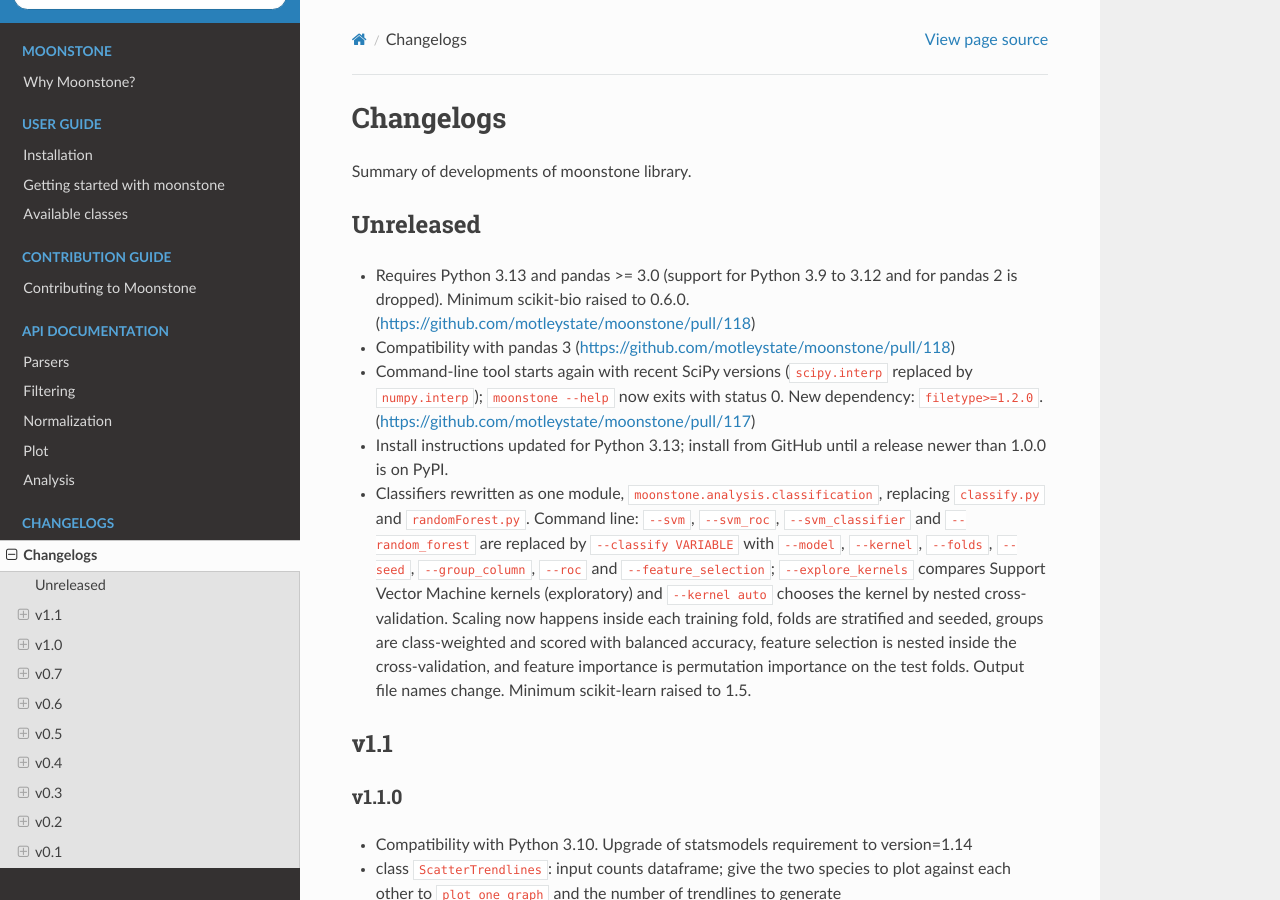
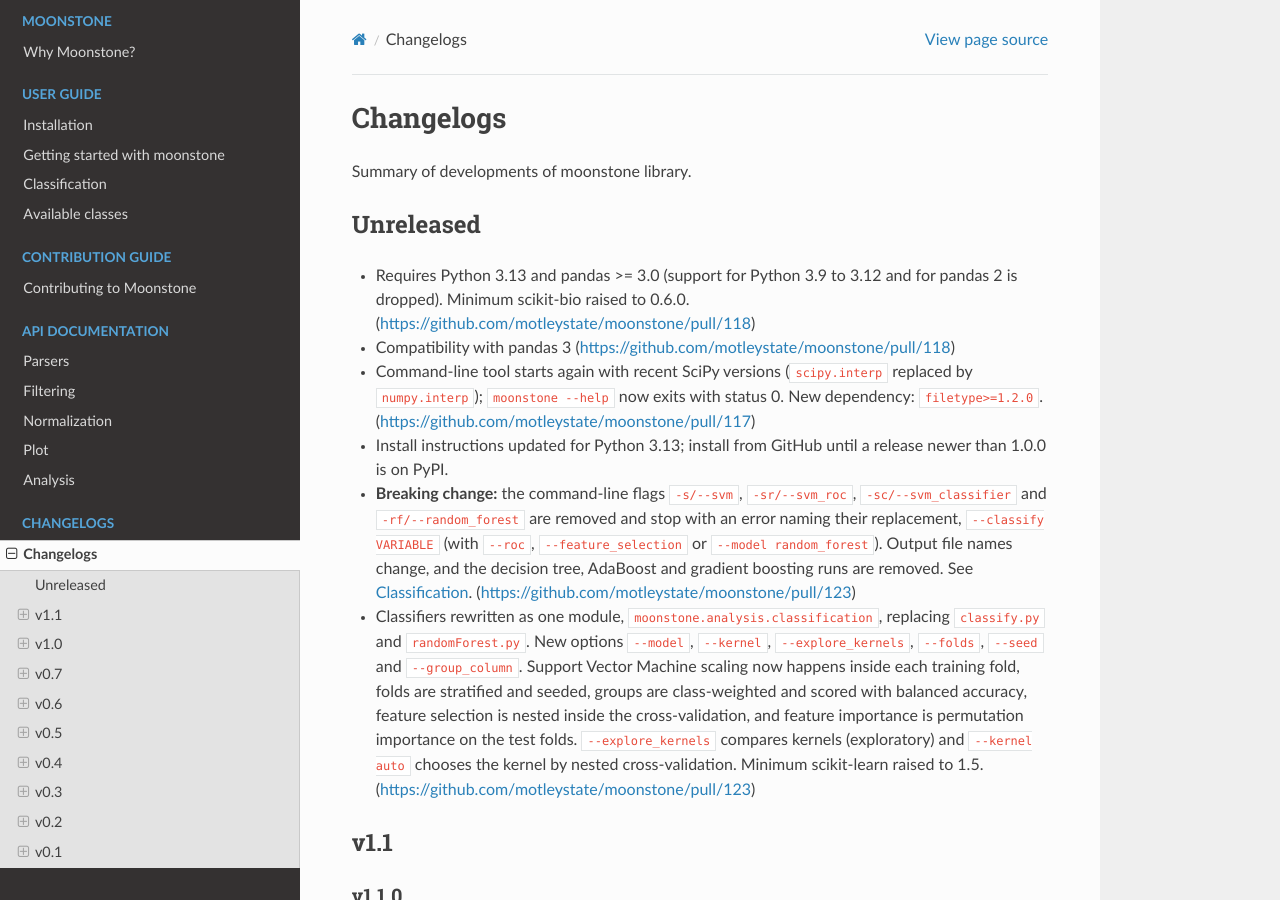
Before and after one commit to motleystate/moonstone, a Sphinx documentation site: the page built from docs/changelogs.rst, in a window 1280 px wide and 900 px high. Built offline with Sphinx 7.4.7 and the Read the Docs theme 3.1.0, drawn with Linux system fonts in a browser that asks for light colours.

Commit message:
Document the classification module and the new --classify flags
Add a user guide page (method, kernel choice, options, output files, removed
flag mapping, Python usage), link it from the index, getting started and
available classes pages, and mark the removed flags as a breaking change in
the changelog.

Co-Authored-By: Claude Opus 5.5 (1M context) <noreply@anthropic.com>
Claude-Session: https://claude.ai/code/session_01WeRkciSuL1kt3dT5drDfZv

```diff
--- a/docs/changelogs.rst
+++ b/docs/changelogs.rst
@@ -16,14 +16,18 @@ Unreleased
 * Command-line tool starts again with recent SciPy versions (``scipy.interp`` replaced by ``numpy.interp``);
   ``moonstone --help`` now exits with status 0. New dependency: ``filetype>=1.2.0``. (https://github.com/motleystate/moonstone/pull/117)
 * Install instructions updated for Python 3.13; install from GitHub until a release newer than 1.0.0 is on PyPI.
+* **Breaking change:** the command-line flags ``-s/--svm``, ``-sr/--svm_roc``, ``-sc/--svm_classifier`` and
+  ``-rf/--random_forest`` are removed and stop with an error naming their replacement, ``--classify VARIABLE``
+  (with ``--roc``, ``--feature_selection`` or ``--model random_forest``). Output file names change, and the decision
+  tree, AdaBoost and gradient boosting runs are removed. See :ref:`classification`.
+  (https://github.com/motleystate/moonstone/pull/123)
 * Classifiers rewritten as one module, ``moonstone.analysis.classification``, replacing ``classify.py`` and
-  ``randomForest.py``. Command line: ``--svm``, ``--svm_roc``, ``--svm_classifier`` and ``--random_forest`` are replaced
-  by ``--classify VARIABLE`` with ``--model``, ``--kernel``, ``--folds``, ``--seed``, ``--group_column``, ``--roc`` and
-  ``--feature_selection``; ``--explore_kernels`` compares Support Vector Machine kernels (exploratory) and
-  ``--kernel auto`` chooses the kernel by nested cross-validation. Scaling now happens inside each training fold, folds are stratified and seeded, groups are
-  class-weighted and scored with balanced accuracy, feature selection is nested inside the cross-validation, and
-  feature importance is permutation importance on the test folds. Output file names change. Minimum scikit-learn
-  raised to 1.5.
+  ``randomForest.py``. New options ``--model``, ``--kernel``, ``--explore_kernels``, ``--folds``, ``--seed`` and
+  ``--group_column``. Support Vector Machine scaling now happens inside each training fold, folds are stratified and
+  seeded, groups are class-weighted and scored with balanced accuracy, feature selection is nested inside the
+  cross-validation, and feature importance is permutation importance on the test folds. ``--explore_kernels``
+  compares kernels (exploratory) and ``--kernel auto`` chooses the kernel by nested cross-validation. Minimum
+  scikit-learn raised to 1.5. (https://github.com/motleystate/moonstone/pull/123)
 
 
 v1.1
--- a/docs/index.rst
+++ b/docs/index.rst
@@ -18,6 +18,7 @@ Welcome to Moonstone's documentation!
 
     user_guide/installation
     user_guide/getting_started_with_moonstone
+    user_guide/classification
     user_guide/available_classes
 
 
--- a/docs/user_guide/available_classes.rst
+++ b/docs/user_guide/available_classes.rst
@@ -178,6 +178,7 @@ List
 .. autosummary::
    :nosignatures:
 
+   classification.Classification
    differential_analysis.DifferentialAnalysis
    diversity.alpha.ShannonIndex
    diversity.alpha.SimpsonInverseIndex
--- a/docs/user_guide/getting_started_with_moonstone.rst
+++ b/docs/user_guide/getting_started_with_moonstone.rst
@@ -18,6 +18,9 @@ Please refer to the help section of the command-line tool for more information:
 .. code-block:: bash
 
     $ moonstone --help
+
+Classification of samples with a Support Vector Machine or a random forest (``--classify``) is described in
+:ref:`classification`.
 
 In Python
 =========
```
Also changed, not shown: docs/user_guide/classification.rst (added, +169 -0 lines).
